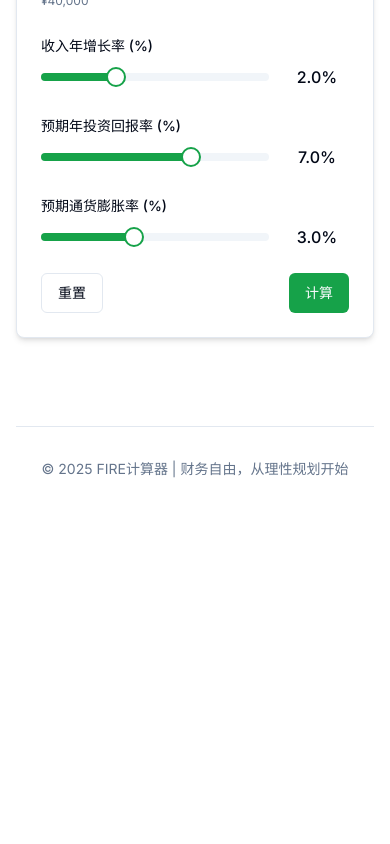
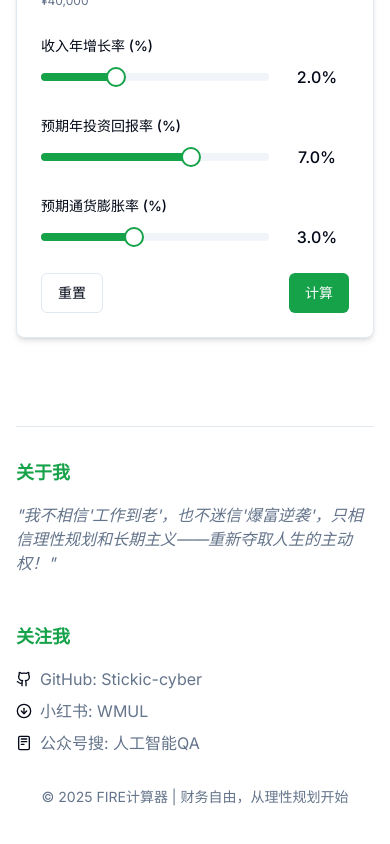
Before and after one commit to Stickic-cyber/Mr.FIRE, a Next.js app: page / in a window 390 px wide. Shown: the part 888-1732 px from the top of the page. Before the commit the page ends 1407 px from the top, so only its background shows below. Built offline with nearby package versions, Linux system fonts and the light colour scheme.

Commit message:
feat: add "About Me" footer with social links
Include quote, social media links, and responsive design.

Co-authored-by: null <134243272+Stickic-cyber@users.noreply.github.com>

```diff
--- a/app/page.tsx
+++ b/app/page.tsx
@@ -1,9 +1,11 @@
 import { FireCalculator } from "@/components/fire-calculator"
 import { ThemeToggle } from "@/components/theme-toggle"
+import { Github } from "lucide-react"
+import Link from "next/link"
 
 export default function Home() {
   return (
-    <main className="container mx-auto py-10 px-4 min-h-screen">
+    <main className="container mx-auto py-10 px-4 min-h-screen flex flex-col">
       <div className="flex justify-between items-center mb-6">
         <h1 className="text-3xl font-bold text-primary">财务自由计算器</h1>
         <ThemeToggle />
@@ -13,10 +15,108 @@ export default function Home() {
         选择不同的FIRE类型，输入您的财务数据，计算您的财务自由目标。
       </p>
 
-      <FireCalculator />
+      <div className="flex-grow">
+        <FireCalculator />
+      </div>
 
-      <footer className="mt-16 pt-8 border-t text-center text-sm text-muted-foreground">
-        <p>© {new Date().getFullYear()} FIRE计算器 | 财务自由，从理性规划开始</p>
+      <footer className="mt-16 pt-8 border-t">
+        <div className="grid grid-cols-1 md:grid-cols-2 gap-8">
+          <div>
+            <h3 className="text-lg font-semibold text-primary mb-4">关于我</h3>
+            <p className="text-muted-foreground mb-4 italic">
+              "我不相信'工作到老'，也不迷信'爆富逆袭'，只相信理性规划和长期主义——重新夺取人生的主动权！"
+            </p>
+          </div>
+          <div>
+            <h3 className="text-lg font-semibold text-primary mb-4">关注我</h3>
+            <div className="flex flex-col space-y-2">
+              <div className="flex items-center">
+                <Github className="h-4 w-4 mr-2" />
+                <Link
+                  href="https://github.com/Stickic-cyber"
+                  target="_blank"
+                  rel="noopener noreferrer"
+                  className="text-muted-foreground hover:text-primary transition-colors"
+                >
+                  GitHub: Stickic-cyber
+                </Link>
+              </div>
+              <div className="flex items-center">
+                <svg className="h-4 w-4 mr-2" viewBox="0 0 24 24" fill="none" xmlns="http://www.w3.org/2000/svg">
+                  <path
+                    d="M12 22C17.5228 22 22 17.5228 22 12C22 6.47715 17.5228 2 12 2C6.47715 2 2 6.47715 2 12C2 17.5228 6.47715 22 12 22Z"
+                    stroke="currentColor"
+                    strokeWidth="2"
+                    strokeLinecap="round"
+                    strokeLinejoin="round"
+                  />
+                  <path
+                    d="M8 12L12 16L16 12"
+                    stroke="currentColor"
+                    strokeWidth="2"
+                    strokeLinecap="round"
+                    strokeLinejoin="round"
+                  />
+                  <path
+                    d="M12 8V16"
+                    stroke="currentColor"
+                    strokeWidth="2"
+                    strokeLinecap="round"
+                    strokeLinejoin="round"
+                  />
+                </svg>
+                <Link
+                  href="https://www.xiaohongshu.com/user/profile/5fabbf970000000001003dfc?xsec_token=YBLvUJM2KfFHKUrllof62AADhVW3UlkgsxsAlPk720j0I=&xsec_source=app_share&xhsshare=CopyLink&appuid=5fabbf970000000001003dfc&apptime=1746329190&share_id=14c7ecc0707a422e91cec22b9cba7657"
+                  target="_blank"
+                  rel="noopener noreferrer"
+                  className="text-muted-foreground hover:text-primary transition-colors"
+                >
+                  小红书: WMUL
+                </Link>
+              </div>
+              <div className="flex items-center">
+                <svg className="h-4 w-4 mr-2" viewBox="0 0 24 24" fill="none" xmlns="http://www.w3.org/2000/svg">
+                  <rect
+                    x="4"
+                    y="2"
+                    width="16"
+                    height="20"
+                    rx="2"
+                    stroke="currentColor"
+                    strokeWidth="2"
+                    strokeLinecap="round"
+                    strokeLinejoin="round"
+                  />
+                  <path
+                    d="M8 6H16"
+                    stroke="currentColor"
+                    strokeWidth="2"
+                    strokeLinecap="round"
+                    strokeLinejoin="round"
+                  />
+                  <path
+                    d="M8 10H16"
+                    stroke="currentColor"
+                    strokeWidth="2"
+                    strokeLinecap="round"
+                    strokeLinejoin="round"
+                  />
+                  <path
+                    d="M8 14H12"
+                    stroke="currentColor"
+                    strokeWidth="2"
+                    strokeLinecap="round"
+                    strokeLinejoin="round"
+                  />
+                </svg>
+                <span className="text-muted-foreground">公众号搜: 人工智能QA</span>
+              </div>
+            </div>
+          </div>
+        </div>
+        <div className="mt-8 text-center text-sm text-muted-foreground">
+          <p>© {new Date().getFullYear()} FIRE计算器 | 财务自由，从理性规划开始</p>
+        </div>
       </footer>
     </main>
   )
--- a/components/fire-type-selector.tsx
+++ b/components/fire-type-selector.tsx
@@ -79,7 +79,7 @@ export function FireTypeSelector({ value, onValueChange }: FireTypeSelectorProps
                 <tbody>
                   <tr>
                     <td className="border px-2 py-1">Fat FIRE</td>
-                    <td className="border px-2 py-1">40~60万</td>
+                    <td className="border px-2 py-1">40万以上</td>
                     <td className="border px-2 py-1">30%</td>
                     <td className="border px-2 py-1">0元</td>
                     <td className="border px-2 py-1">2%/年</td>
```
